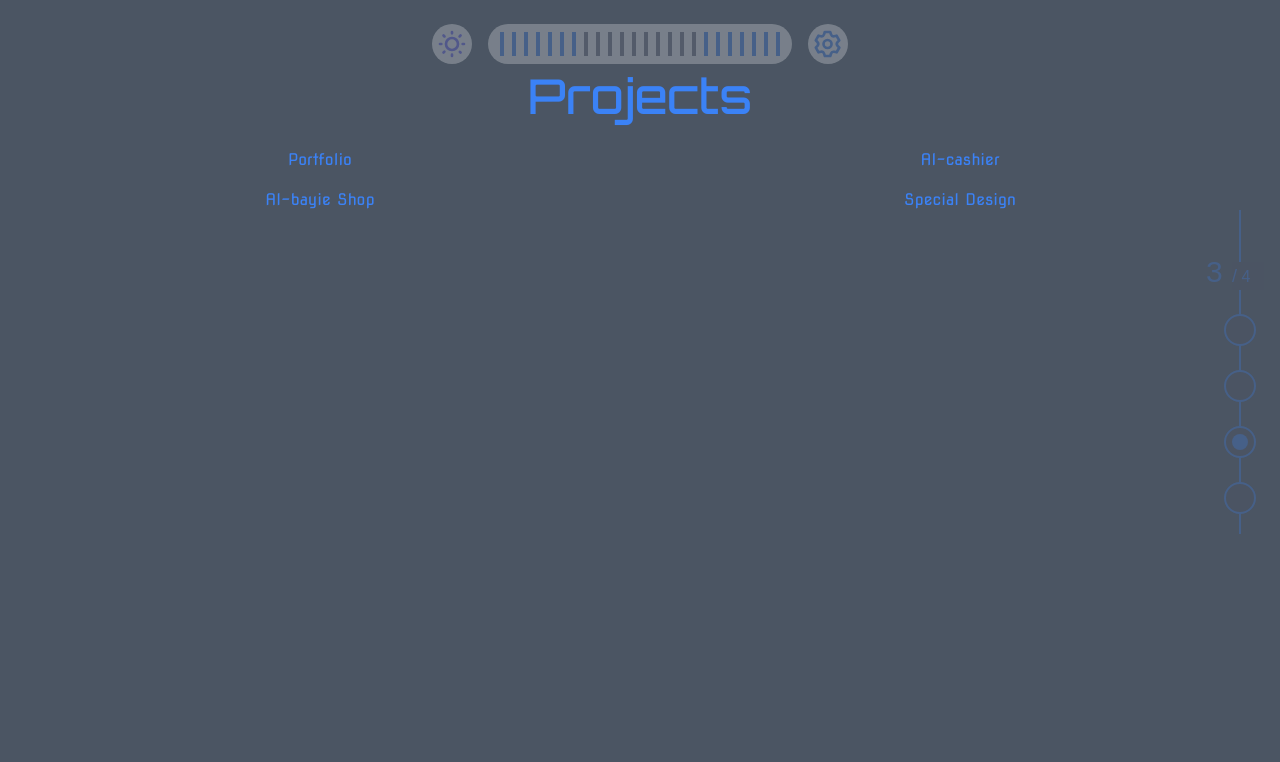
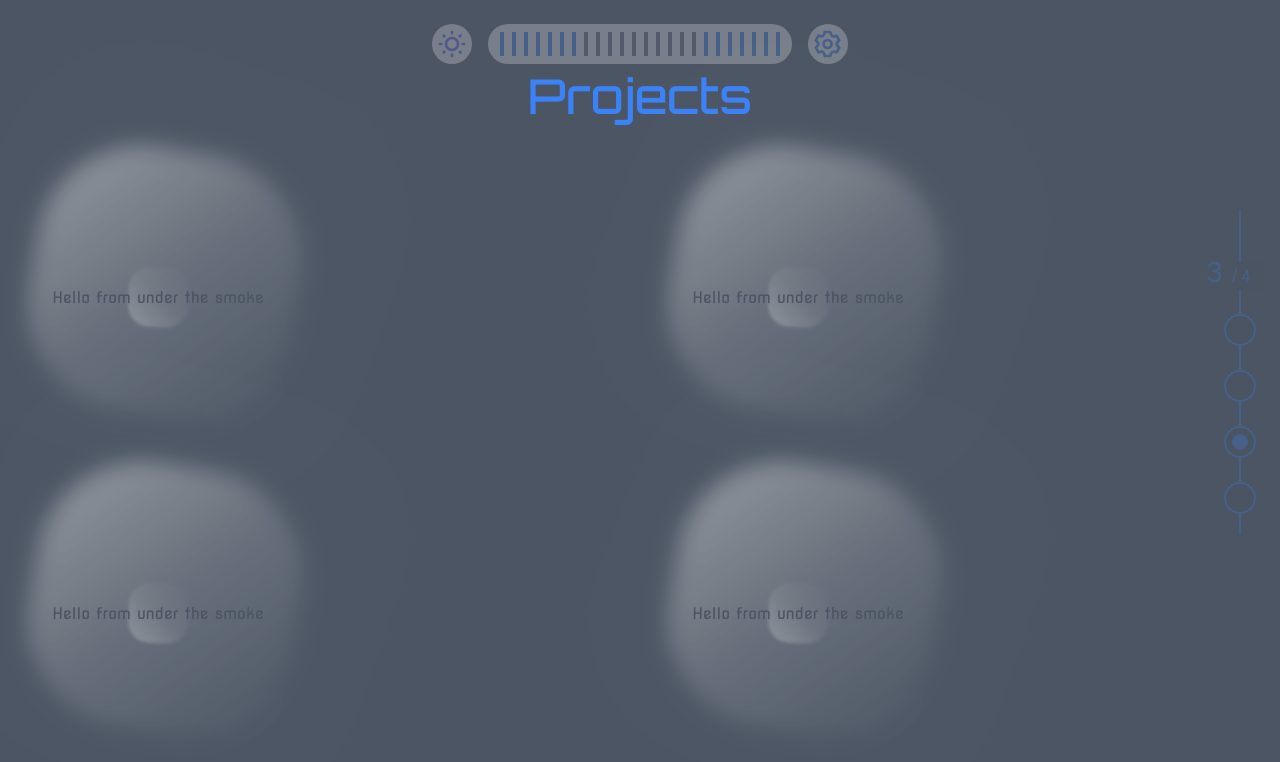
Before and after one commit to ismaeilalrewany/portfolio, a React (Vite) app: page /projects in a window 1280 px wide. Shown: the top 762 px of the page. Built offline with nearby package versions, Linux system fonts and the light colour scheme; a web font is replaced by a local one.

Commit message:
Smoke Card Effect

```diff
--- a/src/components/shared/Card.jsx
+++ b/src/components/shared/Card.jsx
@@ -1,11 +1,28 @@
-import propTypes from 'prop-types'
+// SmokeCard.jsx
+export const Card = () => {
+  return (
+    <div className="relative w-[300px] h-[300px] flex items-center justify-center overflow-visible">
+      {/* Smoke layers */}
+      <div className="absolute w-full h-full">
+        {/* Main smoke plume */}
+        <div className="absolute inset-0 flex items-center justify-center">
+          <div className="absolute w-[350px] h-[350px]">
+            <div className="animate-smoke-1 absolute inset-0 bg-gradient-to-br from-white/70 via-white/25 to-transparent rounded-[40%] transform-gpu mix-blend-screen" />
+            <div className="animate-smoke-2 absolute inset-0 bg-gradient-to-tr from-white/60 via-white/15 to-transparent rounded-[35%] transform-gpu mix-blend-screen" />
+            <div className="animate-smoke-3 absolute inset-0 bg-gradient-to-tl from-white/50 via-white/10 to-transparent rounded-[30%] transform-gpu mix-blend-screen" />
+          </div>
+        </div>
 
-export const Card = ({ data }) => {
-  return (
-    <h2>{data.title}</h2>
+        {/* Subtle ongoing turbulence effect */}
+        <div className="absolute inset-0 animate-pulse">
+          <div className="absolute inset-0 bg-gradient-to-r from-white/5 to-transparent mix-blend-overlay opacity-0" />
+          <div className="absolute inset-0 bg-gradient-to-t from-white/3 to-transparent mix-blend-overlay opacity-50" />
+        </div>
+      </div>
+
+      {/* Optional - Smoke origin point */}
+      {/* <div className="relative z-10 w-4 h-4 rounded-full bg-orange-400/80 shadow-xl" /> */}
+      <p className="text-gray-600 z-10">Hello from under the smoke</p>
+    </div>
   )
 }
-
-Card.propTypes = {
-  data: propTypes.object.isRequired
-}
--- a/src/pages/Projects.jsx
+++ b/src/pages/Projects.jsx
@@ -6,7 +6,7 @@ export const Projects = () => {
   useTitle("Ismaeil Alrewany | Projects")
 
   return (
-    <section className="h-screen text-blue-500 bg-gray-600 font-NovaSquare pt-[60px]">
+    <section className="h-screen text-blue-500 bg-gray-600 font-NovaSquare pt-[60px] overflow-x-hidden  overflow-y-auto scrollbar-thin scrollbar-track-gray-400 scrollbar-thumb-slate-500">
       <div className="container px-2 mx-auto text-center">
         <h1 className="font-medium text-[28px] lg:text-[48px] font-Orbitron">Projects</h1>
         <div className="grid grid-cols-1 gap-4 mt-4 lg:grid-cols-2">
--- a/tailwind.config.js
+++ b/tailwind.config.js
@@ -15,6 +15,30 @@ export default {
         BrunoAceSC: ["Bruno Ace SC", "sans-serif"],
       },
       fontSize: {},
+      keyframes: {
+        smoke: {
+          '0%': {
+            transform: 'scale(0) translateY(0) translateX(0) rotate(0deg)',
+            opacity: '0.4',
+            filter: 'blur(8px)'
+          },
+          '50%': {
+            transform: 'scale(0.8) translateY(-20px) translateX(10px) rotate(10deg)',
+            opacity: '0.6',
+            filter: 'blur(15px)'
+          },
+          '100%': {
+            transform: 'scale(1) translateY(-40px) translateX(20px) rotate(20deg)',
+            opacity: '0',
+            filter: 'blur(20px)'
+          },
+        }
+      },
+      animation: {
+        'smoke-1': 'smoke 4s cubic-bezier(0.4, 0, 0.2, 1) infinite backwards',
+        'smoke-2': 'smoke 4s cubic-bezier(0.4, 0, 0.2, 1) infinite 1s backwards',
+        'smoke-3': 'smoke 4s cubic-bezier(0.4, 0, 0.2, 1) infinite 2s backwards',
+      }
     },
   },
   plugins: [tailwindScrollbar],
```
